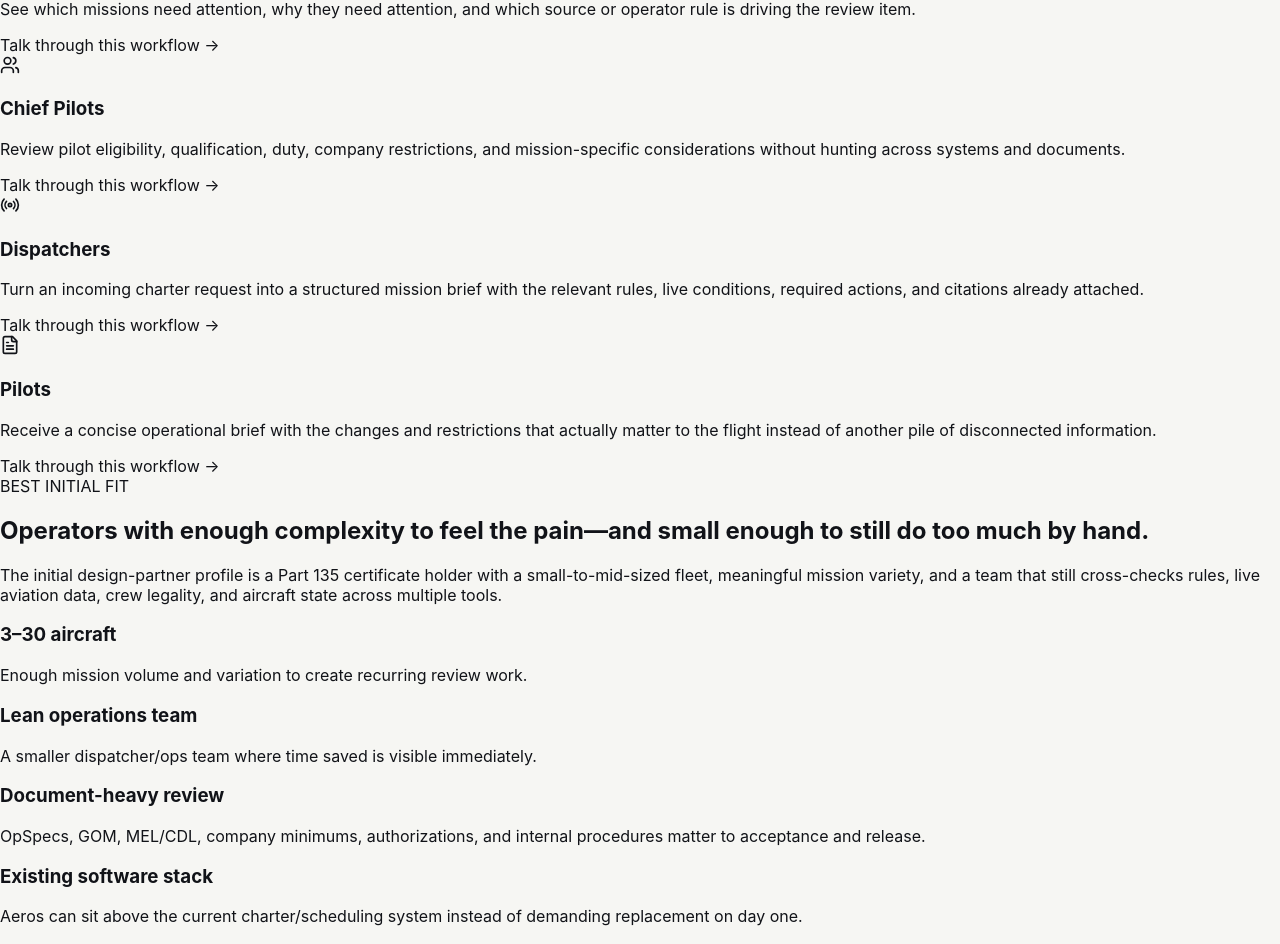
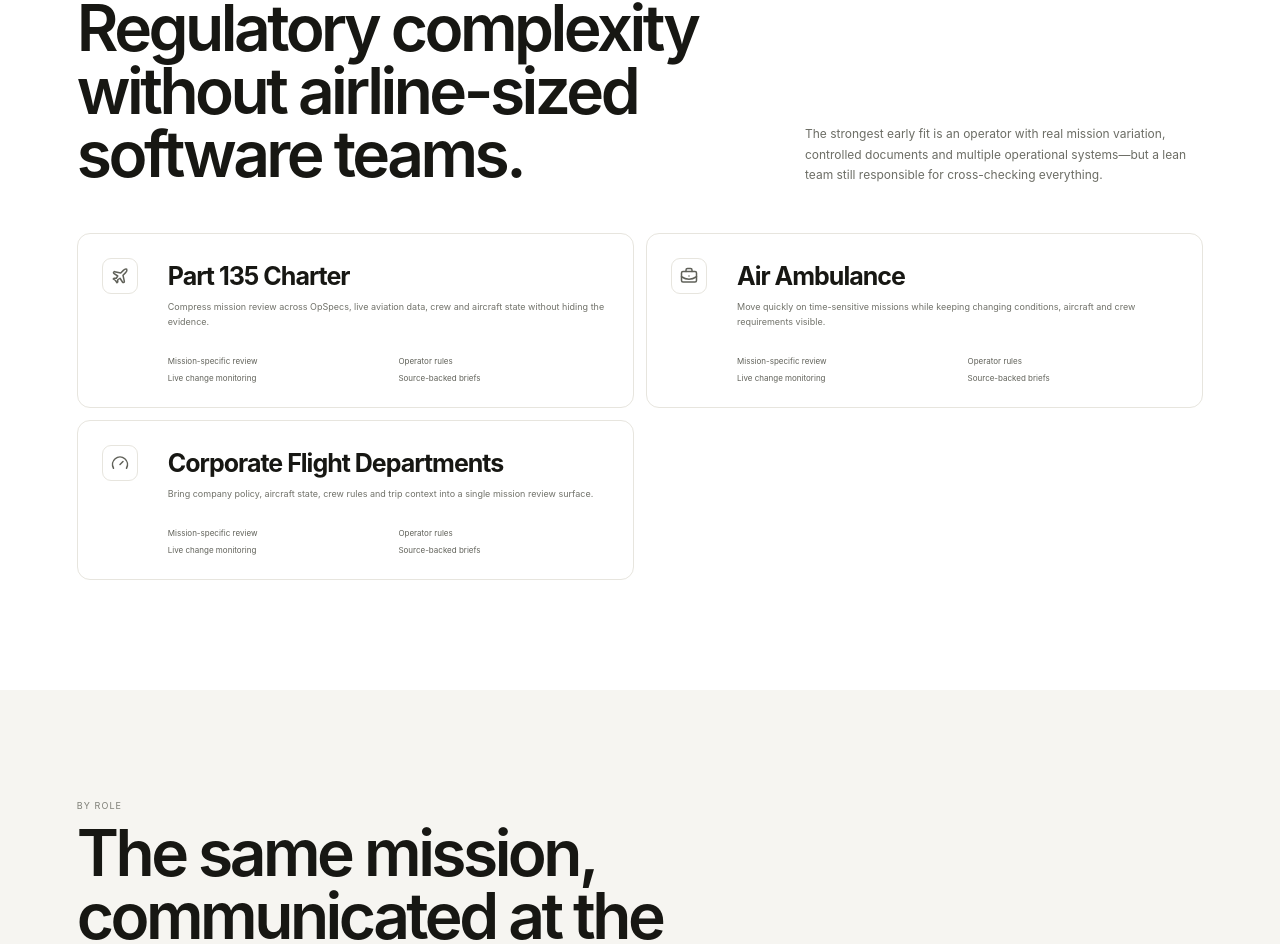
Before and after one commit to saharshbaweja/Rho, a Next.js app: page /solutions in a window 1280 px wide. Shown: the part 641-1585 px from the top of the page. Built offline with nearby package versions, Linux system fonts and the light colour scheme.

Commit message:
Build full solutions overview for operators and roles

```diff
--- a/app/solutions/page.jsx
+++ b/app/solutions/page.jsx
@@ -1,20 +1,26 @@
 import Link from 'next/link';
-import {ArrowUpRight,Plane,ShieldCheck,Users,Radio,FileText} from 'lucide-react';
+import {ArrowUpRight,BriefcaseBusiness,Gauge,Plane,SearchCheck,ShieldCheck,UsersRound} from 'lucide-react';
 
-const roles=[
- [Plane,'Part 135 operators','Reduce the manual effort required to evaluate each trip against certificate-specific rules, aircraft state, crew legality, weather, NOTAMs, airports, and changing conditions.'],
- [ShieldCheck,'Director of Operations','See which missions need attention, why they need attention, and which source or operator rule is driving the review item.'],
- [Users,'Chief Pilots','Review pilot eligibility, qualification, duty, company restrictions, and mission-specific considerations without hunting across systems and documents.'],
- [Radio,'Dispatchers','Turn an incoming charter request into a structured mission brief with the relevant rules, live conditions, required actions, and citations already attached.'],
- [FileText,'Pilots','Receive a concise operational brief with the changes and restrictions that actually matter to the flight instead of another pile of disconnected information.']
+const operatorSolutions=[
+ [Plane,'Part 135 Charter','/solutions/part-135','Compress mission review across OpSpecs, live aviation data, crew and aircraft state without hiding the evidence.'],
+ [BriefcaseBusiness,'Air Ambulance','/solutions/air-ambulance','Move quickly on time-sensitive missions while keeping changing conditions, aircraft and crew requirements visible.'],
+ [Gauge,'Corporate Flight Departments','/solutions/corporate','Bring company policy, aircraft state, crew rules and trip context into a single mission review surface.']
+];
+const roleSolutions=[
+ [SearchCheck,'Dispatchers','/solutions/dispatchers','See what needs attention, why, and what changed—without hunting through manuals and browser tabs.'],
+ [ShieldCheck,'Directors of Operations','/solutions/directors-of-operations','Turn approved operating policy into a structured, source-linked knowledge layer your team can actually use.'],
+ [UsersRound,'Chief Pilots','/solutions/chief-pilots','Keep crew qualification, currency, training and company limitations in context for the planned mission.'],
+ [Plane,'Pilots','/solutions/pilots','Receive a concise, current brief with relevant changes, restrictions, required actions and source references.']
 ];
 
-export default function Solutions(){return <div className="fsp-site">
- <section className="fsp-hero"><div><div className="fsp-kicker">SOLUTIONS</div><h1>Built around the Part 135 mission-review workflow.</h1></div><div className="fsp-hero-copy"><p>Aeros is designed for operators that carry real regulatory complexity without airline-sized internal systems. The same mission context serves operations leadership, dispatchers, Chief Pilots, and flight crews.</p><div className="fsp-actions"><Link href="/contact/" className="fsp-primary">Discuss your workflow <ArrowUpRight size={12}/></Link><Link href="/dashboard/" className="fsp-secondary">Open mission workspace</Link></div></div></section>
+export default function Solutions(){return <div className="aeros-site">
+ <section className="a-page-hero"><div><div className="a-eyebrow">SOLUTIONS</div><h1>One mission. Different responsibilities.</h1></div><div><p>Aeros keeps a shared mission state underneath the operation, then gives each role the view it needs: full evidence for dispatch, controlled policy for leadership, crew context for Chief Pilots, and a concise brief for the flight deck.</p><div className="a-actions"><Link href="/contact/" className="a-btn-dark">Discuss your workflow <ArrowUpRight size={11}/></Link><Link href="/dashboard/" className="a-btn-light">Open the product</Link></div></div></section>
 
- <section className="fsp-section"><div className="fsp-section-head"><div><div className="fsp-kicker">WHO IT SERVES</div><h2>One mission. Different responsibilities.</h2></div><p>Aeros should not force every role into the same generic screen. It keeps one shared mission state underneath, then surfaces the evidence and actions each person needs.</p></div><div className="fsp-solutions">{roles.map(([I,t,d])=><article className="fsp-solution" key={t}><div className="fsp-cap-icon"><I size={20}/></div><h3>{t}</h3><p>{d}</p><Link href="/contact/" className="fsp-secondary">Talk through this workflow →</Link></article>)}</div></section>
+ <section className="a-section alt"><div className="a-section-head"><div><div className="a-eyebrow">BY OPERATOR</div><h2>Regulatory complexity without airline-sized software teams.</h2></div><p>The strongest early fit is an operator with real mission variation, controlled documents and multiple operational systems—but a lean team still responsible for cross-checking everything.</p></div><div className="a-solution-grid">{operatorSolutions.map(([I,t,h,d])=><Link href={h} className="a-solution" key={t}><span className="a-card-icon" style={{margin:0}}><I size={18}/></span><span><h3>{t}</h3><p>{d}</p></span><ul><li>Mission-specific review</li><li>Operator rules</li><li>Live change monitoring</li><li>Source-backed briefs</li></ul></Link>)}</div></section>
 
- <section className="fsp-section"><div className="fsp-section-head"><div><div className="fsp-kicker">BEST INITIAL FIT</div><h2>Operators with enough complexity to feel the pain—and small enough to still do too much by hand.</h2></div><p>The initial design-partner profile is a Part 135 certificate holder with a small-to-mid-sized fleet, meaningful mission variety, and a team that still cross-checks rules, live aviation data, crew legality, and aircraft state across multiple tools.</p></div><div className="fsp-cap-grid">{[['3–30 aircraft','Enough mission volume and variation to create recurring review work.'],['Lean operations team','A smaller dispatcher/ops team where time saved is visible immediately.'],['Document-heavy review','OpSpecs, GOM, MEL/CDL, company minimums, authorizations, and internal procedures matter to acceptance and release.'],['Existing software stack','Aeros can sit above the current charter/scheduling system instead of demanding replacement on day one.']].map(([t,d])=><article className="fsp-cap-card" key={t}><h3>{t}</h3><p>{d}</p></article>)}</div></section>
+ <section className="a-section"><div className="a-section-head"><div><div className="a-eyebrow">BY ROLE</div><h2>The same mission, communicated at the right level.</h2></div><p>A generic dashboard forces everyone to translate the operation themselves. Aeros uses the same evidence layer but changes the density, actions and briefing format for the person reviewing it.</p></div><div className="a-data-grid">{roleSolutions.map(([I,t,h,d])=><Link href={h} className="a-resource" key={t}><span className="a-card-icon"><I size={17}/></span><h3>{t}</h3><p>{d}</p><span>Explore workflow →</span></Link>)}</div></section>
 
- <section className="fsp-final"><div><div className="fsp-kicker">DESIGN PARTNERS</div><h2>Show us how your team reviews a mission today.</h2></div><Link href="/contact/" className="fsp-primary">Work with Aeros <ArrowUpRight size={12}/></Link></section>
+ <section className="a-section dark"><div className="a-section-head"><div><div className="a-eyebrow" style={{color:'#9b9c95'}}>BEST DESIGN-PARTNER FIT</div><h2>Enough complexity to hurt. Small enough to move quickly.</h2></div><p>We are most interested in teams where the mission review still depends on experienced people stitching together company documents, crew records, aircraft state and live aviation sources by hand.</p></div><div className="a-3col">{[['3–30 aircraft','A fleet large enough for recurring operational variation without an airline-sized internal software organization.'],['Lean ops team','Time saved in mission review, change monitoring and briefing is visible immediately.'],['Existing stack','Aeros can sit above current scheduling, charter and maintenance tools while proving the intelligence layer.']].map(([t,d])=><article className="a-card darkcard" key={t}><h3>{t}</h3><p>{d}</p></article>)}</div></section>
+
+ <section className="a-final"><div><div className="a-eyebrow">DESIGN PARTNERS</div><h2>Show us one real mission-review workflow.</h2></div><div className="a-actions"><Link href="/contact/" className="a-btn-dark">Work with Aeros</Link><Link href="/pricing/" className="a-btn-light">Design partner program</Link></div></section>
  </div>}
```
